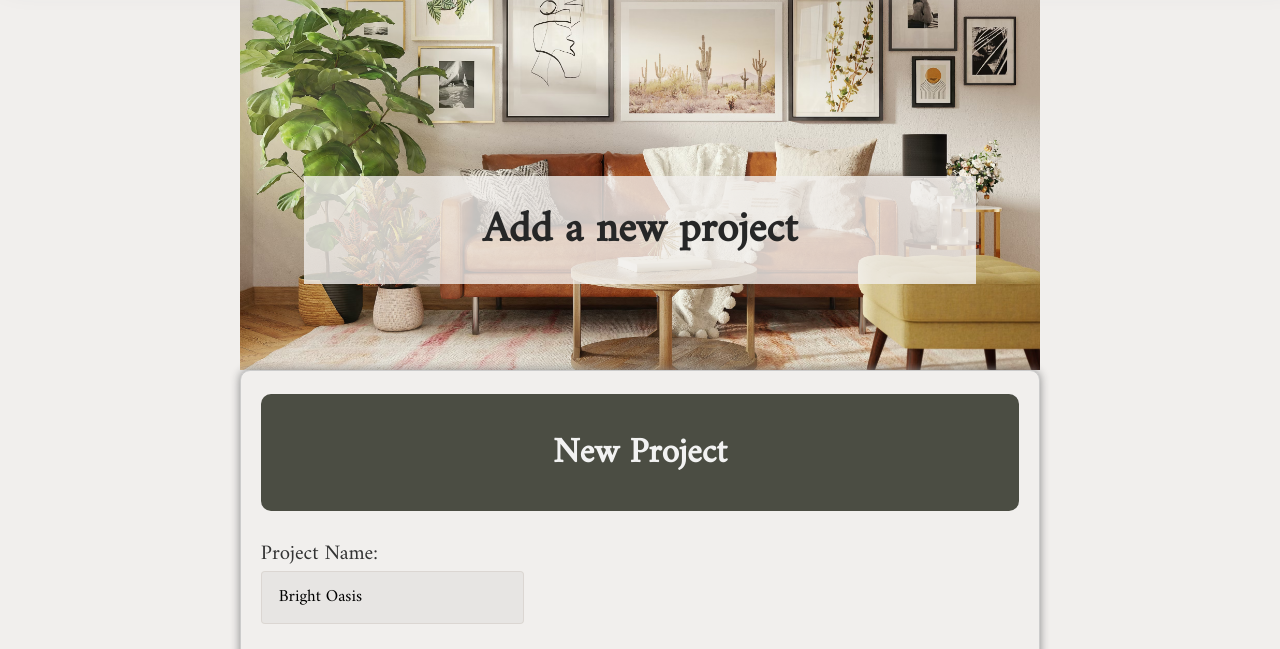
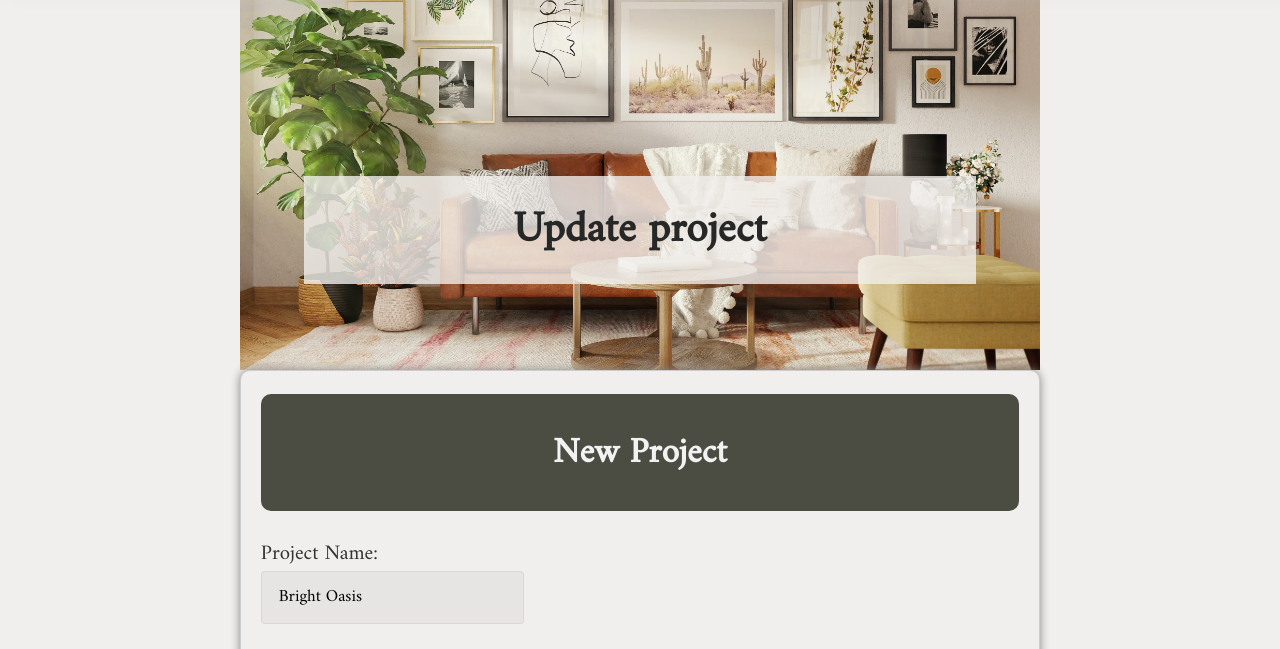
Before and after one commit to ramafahad/Web2, a plain HTML site: page projectUpdate.html in a window 1280 px wide. Shown: the part 94-743 px from the top of the page. Drawn offline with Linux system fonts and the light colour scheme.

Commit message:
add some code

```diff
--- a/projectUpdate.html
+++ b/projectUpdate.html
@@ -6,7 +6,7 @@
         <meta name="viewport" content="width=device-width, initial-scale=1.0">
         <link rel="stylesheet" href="projectAddition.css">
         <link rel="stylesheet" href="basic.css">
-        <title>Design Consultation page </title>
+        <title>update page </title>
     </head>
     <body>
         <header id="topBar">
@@ -19,7 +19,7 @@
             <div id="grid-home2">
                 <div id="textWrapper">
                     <p class="text">
-                        <strong id="welcome"> Add a new project </strong>
+                        <strong id="welcome"> Update project </strong>
                     </p>
                 </div>
             </div>
```
